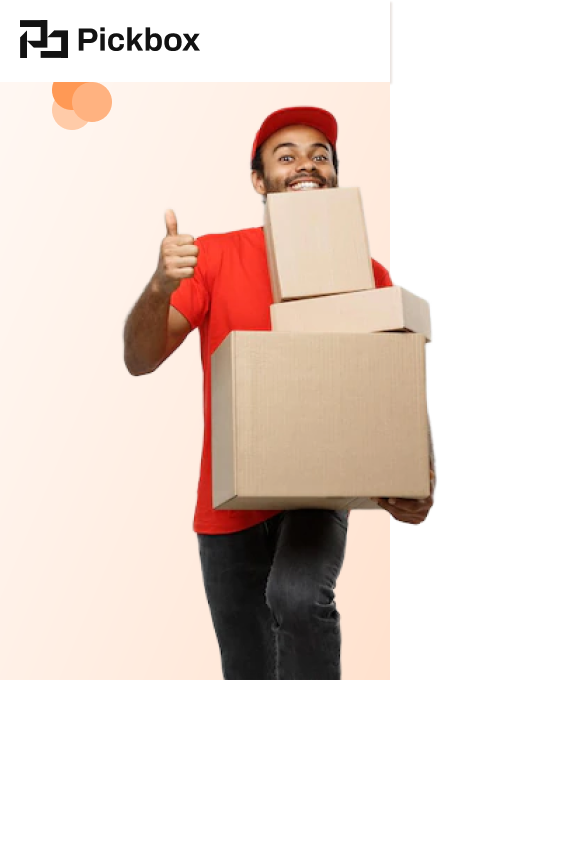
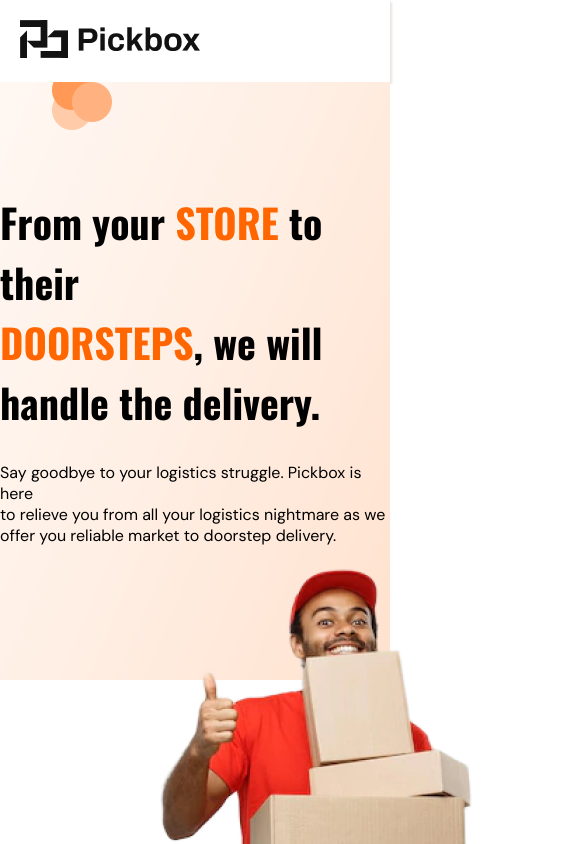
Before and after one commit to Pickbox-Project/Pickbox-frontend, a React (Create React App) app: page / in a window 390 px wide. Shown: the top 844 px of the page, 585 px wide, since content can reach past the window. Built offline with nearby package versions, Linux system fonts and the light colour scheme.

Commit message:
Started working on the HeroPage Component and added the required assets

```diff
--- a/src/Components/HeroPage/HeroPage.css
+++ b/src/Components/HeroPage/HeroPage.css
@@ -34,3 +34,9 @@
     font-weight: 400;
     font-family: "DM Sans", sans-serif;
 }
+
+@media (max-width: 992px) {
+    .heropage-details {
+        flex-direction: column;
+    }
+}
```
